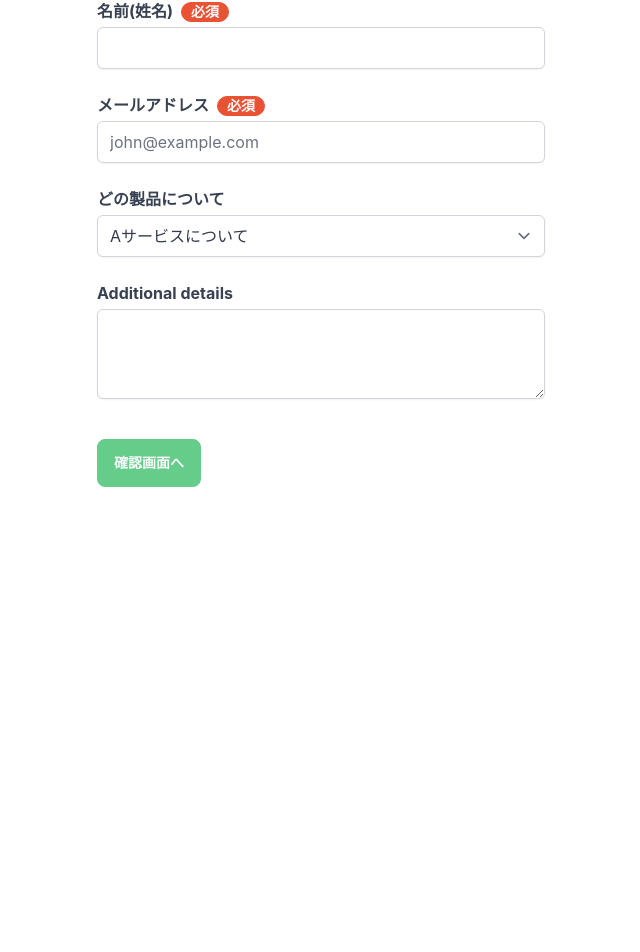
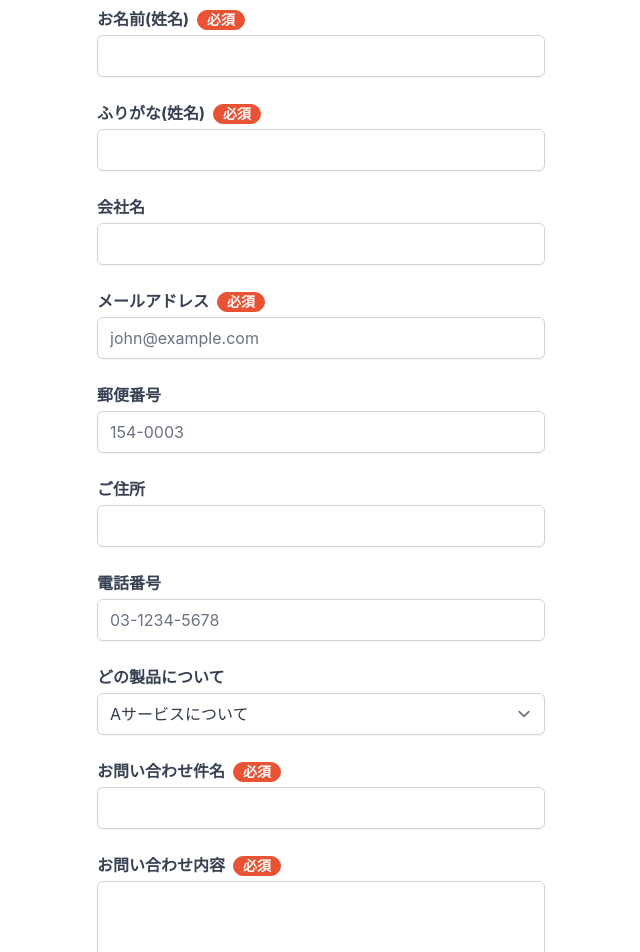
Before and after one commit to cherenkov/contact-form-demo, a React (Vite) app: page / in a window 1280 px wide. Shown: the part 177-1129 px from the top of the page, without its empty margins (319-959 px from the left). Before the commit the page ends 800 px from the top, so only its background shows below. Built offline with nearby package versions, Linux system fonts and the light colour scheme.

Commit message:
入力フォームの項目を追加

```diff
--- /dev/null
+++ b/src/components/Interfece.tsx
@@ -0,0 +1,13 @@
+export interface IFormInput {
+  name: string;
+  nameFurigana: string;
+  organization: string;
+  email: string;
+  postalCode: string;
+  address: string;
+  tel: string;
+  whichProduct: string;
+  subject: string;
+  details: string;
+  agree: boolean;
+}
--- a/src/components/contact/FormPage.tsx
+++ b/src/components/contact/FormPage.tsx
@@ -1,12 +1,7 @@
 import { useContext } from 'react';
 import { useForm, SubmitHandler } from 'react-hook-form';
 import { FormCtx } from '~/components/contexts/FormContext';
-interface IFormInput {
-  name: string;
-  nameFurigana: string;
-  email: string;
-  whichProduct: string;
-}
+import { IFormInput } from '~/components/Interfece';
 
 type Props = {
   handleNext: Function;
@@ -34,13 +29,13 @@ const FormPage = ({ handleNext }: Props) => {
         <div className="grid grid-cols-1 gap-6">
           <div>
             <label>
-              <span className="text-gray-700 font-bold">名前(姓名)</span>
+              <span className="text-gray-700 font-bold">お名前(姓名)</span>
               <span className="ml-2 badge badge-accent font-bold">必須</span>
               <input
                 type="text"
                 className="mt-1 block w-full rounded-md border-gray-300 shadow-sm focus:border-indigo-300 focus:ring focus:ring-indigo-200 focus:ring-opacity-50"
                 placeholder=""
-                {...register('name', { required: '名前は必須です。' })}
+                {...register('name', { required: 'お名前は必須です。' })}
                 defaultValue={currentState.name}
               />
             </label>
@@ -48,22 +43,41 @@ const FormPage = ({ handleNext }: Props) => {
               <div className="mt-2 text-sm font-bold tracking-wide text-red-500">{errors.name?.message}</div>
             )}
           </div>
-
+          <div>
+            <label>
+              <span className="text-gray-700 font-bold">ふりがな(姓名)</span>
+              <span className="ml-2 badge badge-accent font-bold">必須</span>
+              <input
+                type="text"
+                className="mt-1 block w-full rounded-md border-gray-300 shadow-sm focus:border-indigo-300 focus:ring focus:ring-indigo-200 focus:ring-opacity-50"
+                placeholder=""
+                {...register('nameFurigana', { required: 'ふりがな(姓名)は必須です。' })}
+                defaultValue={currentState.nameFurigana}
+              />
+            </label>
+            {errors.nameFurigana && (
+              <div className="mt-2 text-sm font-bold tracking-wide text-red-500">{errors.nameFurigana?.message}</div>
+            )}
+          </div>
+          <div>
+            <label>
+              <span className="text-gray-700 font-bold">会社名</span>
+              <input
+                type="text"
+                className="mt-1 block w-full rounded-md border-gray-300 shadow-sm focus:border-indigo-300 focus:ring focus:ring-indigo-200 focus:ring-opacity-50"
+                placeholder=""
+                {...register('organization')}
+                defaultValue={currentState.organization}
+              />
+            </label>
+          </div>
           <div>
             <label>
               <span className="text-gray-700 font-bold">メールアドレス</span>
               <span className="ml-2 badge badge-accent font-bold">必須</span>
               <input
                 type="email"
-                className="
-                  mt-1
-                  block
-                  w-full
-                  rounded-md
-                  border-gray-300
-                  shadow-sm
-                  focus:border-indigo-300 focus:ring focus:ring-indigo-200 focus:ring-opacity-50
-                "
+                className="mt-1 block w-full rounded-md border-gray-300 shadow-sm focus:border-indigo-300 focus:ring focus:ring-indigo-200 focus:ring-opacity-50"
                 placeholder="john@example.com"
                 defaultValue={currentState.email}
                 {...register('email', {
@@ -79,20 +93,63 @@ const FormPage = ({ handleNext }: Props) => {
               <div className="mt-2 text-sm font-bold tracking-wide text-red-500">{errors.email?.message}</div>
             )}
           </div>
-
+          <div>
+            <label>
+              <span className="text-gray-700 font-bold">郵便番号</span>
+              <input
+                type="text"
+                className="mt-1 block w-full rounded-md border-gray-300 shadow-sm focus:border-indigo-300 focus:ring focus:ring-indigo-200 focus:ring-opacity-50"
+                placeholder="154-0003"
+                defaultValue={currentState.postalCode}
+                {...register('postalCode', {
+                  pattern: {
+                    value: /^[\d-]+$/,
+                    message: '正しい郵便番号を入力してください。',
+                  },
+                })}
+              />
+            </label>
+            {errors.postalCode && (
+              <div className="mt-2 text-sm font-bold tracking-wide text-red-500">{errors.postalCode?.message}</div>
+            )}
+          </div>
+          <div>
+            <label>
+              <span className="text-gray-700 font-bold">ご住所</span>
+              <input
+                type="text"
+                className="mt-1 block w-full rounded-md border-gray-300 shadow-sm focus:border-indigo-300 focus:ring focus:ring-indigo-200 focus:ring-opacity-50"
+                placeholder=""
+                {...register('address')}
+                defaultValue={currentState.address}
+              />
+            </label>
+          </div>
+          <div>
+            <label>
+              <span className="text-gray-700 font-bold">電話番号</span>
+              <input
+                type="text"
+                className="mt-1 block w-full rounded-md border-gray-300 shadow-sm focus:border-indigo-300 focus:ring focus:ring-indigo-200 focus:ring-opacity-50"
+                placeholder="03-1234-5678"
+                defaultValue={currentState.tel}
+                {...register('tel', {
+                  pattern: {
+                    value: /^[\d-]+$/,
+                    message: '正しい電話番号を入力してください。',
+                  },
+                })}
+              />
+            </label>
+            {errors.tel && (
+              <div className="mt-2 text-sm font-bold tracking-wide text-red-500">{errors.tel?.message}</div>
+            )}
+          </div>
           <div>
             <label>
               <span className="text-gray-700 font-bold">どの製品について</span>
               <select
-                className="
-                  block
-                  w-full
-                  mt-1
-                  rounded-md
-                  border-gray-300
-                  shadow-sm
-                  focus:border-indigo-300 focus:ring focus:ring-indigo-200 focus:ring-opacity-50
-                "
+                className="block w-full mt-1 rounded-md border-gray-300 shadow-sm focus:border-indigo-300 focus:ring focus:ring-indigo-200 focus:ring-opacity-50"
                 {...register('whichProduct', {})}
               >
                 <option>Aサービスについて</option>
@@ -103,46 +160,56 @@ const FormPage = ({ handleNext }: Props) => {
             </label>
           </div>
           <div>
-            <label className="block">
-              <span className="text-gray-700 font-bold">Additional details</span>
-              <textarea
-                className="
-                  mt-1
-                  block
-                  w-full
-                  rounded-md
-                  border-gray-300
-                  shadow-sm
-                  focus:border-indigo-300 focus:ring focus:ring-indigo-200 focus:ring-opacity-50
-                "
-                rows="3"
+            <label>
+              <span className="text-gray-700 font-bold">お問い合わせ件名</span>
+              <span className="ml-2 badge badge-accent font-bold">必須</span>
+              <input
+                type="text"
+                className="mt-1 block w-full rounded-md border-gray-300 shadow-sm focus:border-indigo-300 focus:ring focus:ring-indigo-200 focus:ring-opacity-50"
+                placeholder=""
+                {...register('subject', { required: 'お問い合わせ件名は必須です。' })}
+                defaultValue={currentState.subject}
               />
             </label>
+            {errors.subject && (
+              <div className="mt-2 text-sm font-bold tracking-wide text-red-500">{errors.subject?.message}</div>
+            )}
           </div>
-          {/* <div className="block">
+          <div>
+            <label>
+              <span className="text-gray-700 font-bold">お問い合わせ内容</span>
+              <span className="ml-2 badge badge-accent font-bold">必須</span>
+              <textarea
+                className="mt-1 block w-full rounded-md border-gray-300 shadow-sm focus:border-indigo-300 focus:ring focus:ring-indigo-200 focus:ring-opacity-50"
+                rows={5}
+                {...register('details', { required: 'お問い合わせ内容は必須です。' })}
+                defaultValue={currentState.details}
+              />
+            </label>
+            {errors.details && (
+              <div className="mt-2 text-sm font-bold tracking-wide text-red-500">{errors.details?.message}</div>
+            )}
+          </div>
+          <div>
+            <label>
+              <span className="text-gray-700 font-bold">個人情報の取り扱いについて</span>
+              <span className="ml-2 badge badge-accent font-bold">必須</span>
               <div className="mt-2">
-                  <div>
                 <label className="inline-flex items-center">
                   <input
                     type="checkbox"
-                        className="
-                        rounded
-                        border-gray-300
-                        text-indigo-600
-                        shadow-sm
-                        focus:border-indigo-300
-                        focus:ring
-                        focus:ring-offset-0
-                        focus:ring-indigo-200
-                        focus:ring-opacity-50
-                      "
-                        checked
+                    className="rounded border-gray-300 text-indigo-600 shadow-sm focus:border-indigo-300 focus:ring focus:ring-offset-0 focus:ring-indigo-200 focus:ring-opacity-50"
+                    {...register('agree', { required: '個人情報の取り扱いについての同意は必須です。' })}
+                    defaultChecked={currentState.agree}
                   />
-                      <span className="ml-2">Email me news and special offers</span>
+                  <span className="ml-2">同意する</span>
                 </label>
               </div>
+            </label>
+            {errors.agree && (
+              <div className="mt-2 text-sm font-bold tracking-wide text-red-500">{errors.agree?.message}</div>
+            )}
           </div>
-              </div> */}
           <div className="mt-4">
             <button type="submit" className="btn btn-primary">
               確認画面へ
--- a/src/components/contact/index.tsx
+++ b/src/components/contact/index.tsx
@@ -32,10 +32,10 @@ function ContanctIndex() {
   return (
     <>
       <Head title="お問い合わせフォーム" />
-      <div className="container mx-auto px-8 mt-8">
+      <div className="container mx-auto px-8 mt-8 mb-12">
         <div className="max-w-md mx-auto">
           <h1 className="text-2xl font-bold mb-6">お問い合わせフォーム</h1>
-          <div className="mb-6">
+          <div className="mb-8">
             <Stepper stepLabels={stepLabels} activeStep={activeStep} />
           </div>
           {getStepContent(activeStep)}
```
Lines whose indentation alone changed are shown as unchanged.
